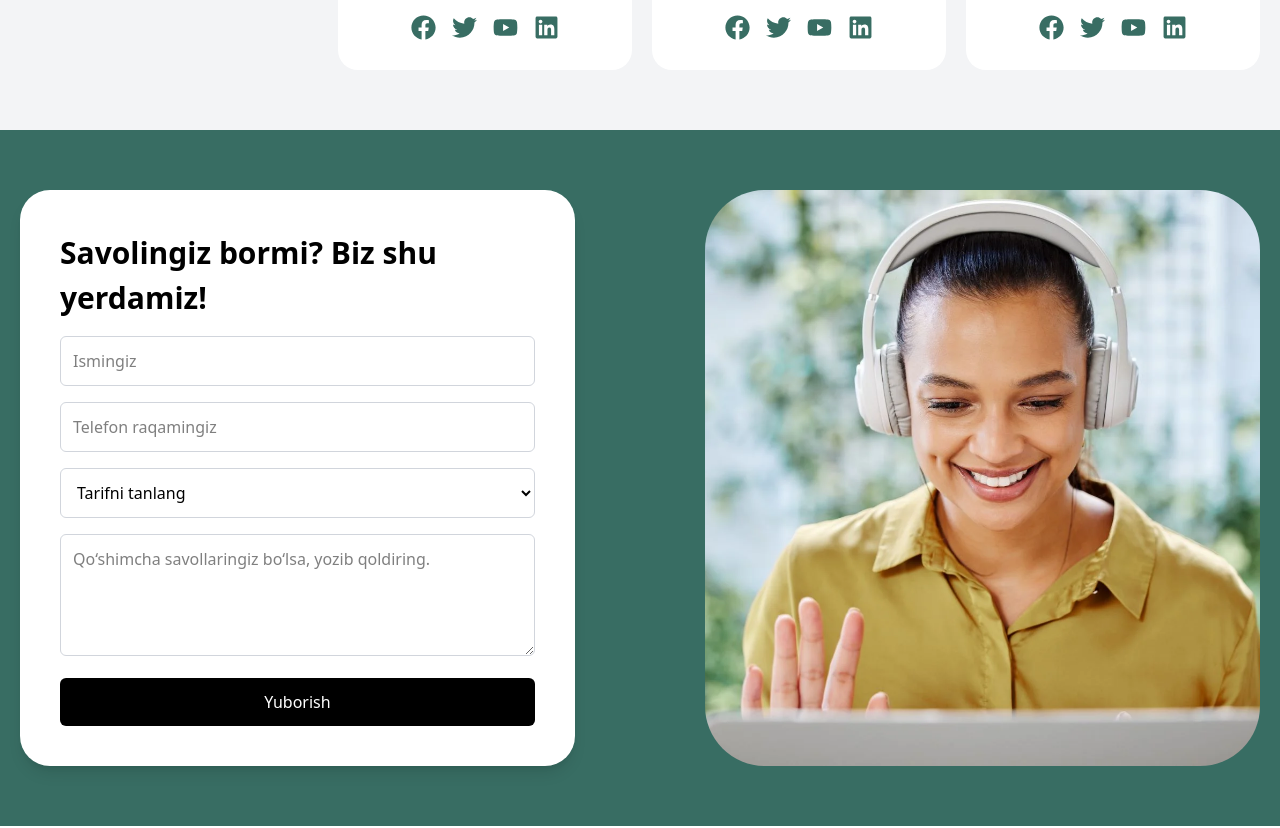
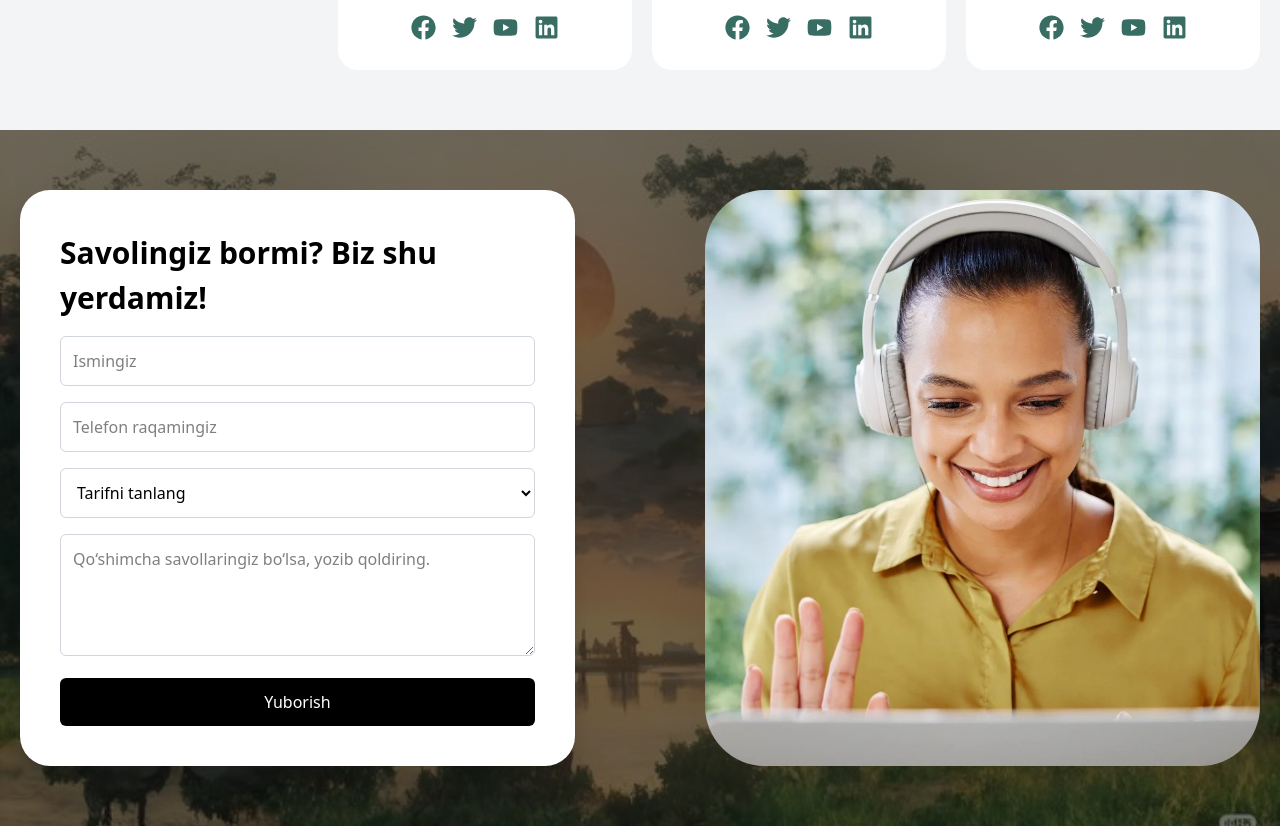
Before and after one commit to 932525862/timer, a React (Vite) app: page / in a window 1280 px wide. Shown: the part 3886-4714 px from the top of the page. Built offline with nearby package versions, Linux system fonts and the light colour scheme.

Commit message:
fix: bg image in contaact section

```diff
--- a/src/components/Contact.jsx
+++ b/src/components/Contact.jsx
@@ -1,14 +1,15 @@
 import React, { useState } from "react";
-import { toast } from 'react-toastify';
+import { toast } from "react-toastify";
 import { useTranslation } from "react-i18next";
 import imgC from "../assets/eleso.webp";
+import contactBg from "../assets/contact-bg.jpg"
 
 const Contact = () => {
   const { t } = useTranslation();
   const [name, setName] = useState("");
   const [phone, setPhone] = useState("");
   const [message, setMessage] = useState("");
-    const [tariff, setTariff] = useState('');
+  const [tariff, setTariff] = useState("");
   const [loading, setLoading] = useState(false);
 
   const sendMessageToBot = async (name, phone, message, tariff) => {
@@ -47,7 +48,7 @@ const Contact = () => {
       setName("");
       setPhone("");
       setMessage("");
-            setTariff('');
+      setTariff("");
     } catch (err) {
       toast.error(t("contact.mes1"));
     } finally {
@@ -56,8 +57,14 @@ const Contact = () => {
   };
 
   return (
-        <section className="bg-[#386d63] py-[60px]" id="contact">
-            <div className="container1">
+    <section style={{
+        backgroundImage: `url(${contactBg})`,
+        backgroundSize: "cover",
+        backgroundRepeat: "no-repeat",
+        backgroundPosition: "center",
+      }} className="relative py-[60px]" id="contact">
+     <div className="absolute inset-0 bg-black z-0 backdrop-blur-3xl w-full h-full opacity-50"></div>
+      <div className="container1 relative z-10">
         <div className="grid grid-cols-1 md:grid-cols-2 gap-[40px] lg:gap-[130px]">
           <div className=" bg-white rounded-[30px] shadow-lg p-[30px] sm:p-[40px]">
             <h2 className="text-[30px] sm:text-[35px] lg:text-[30px] font-bold mb-4">
@@ -112,9 +119,9 @@ const Contact = () => {
             className="rounded-[60px] hidden md:block w-full h-full"
             style={{
               backgroundImage: `url(${imgC})`,
-    backgroundSize: 'cover',
-    backgroundRepeat: 'no-repeat',
-    backgroundPosition: 'center',
+              backgroundSize: "cover",
+              backgroundRepeat: "no-repeat",
+              backgroundPosition: "center",
             }}
           ></div>
         </div>
```
Also changed, not shown: src/assets/contact-bg.jpg (added). Lines whose indentation alone changed are shown as unchanged.
